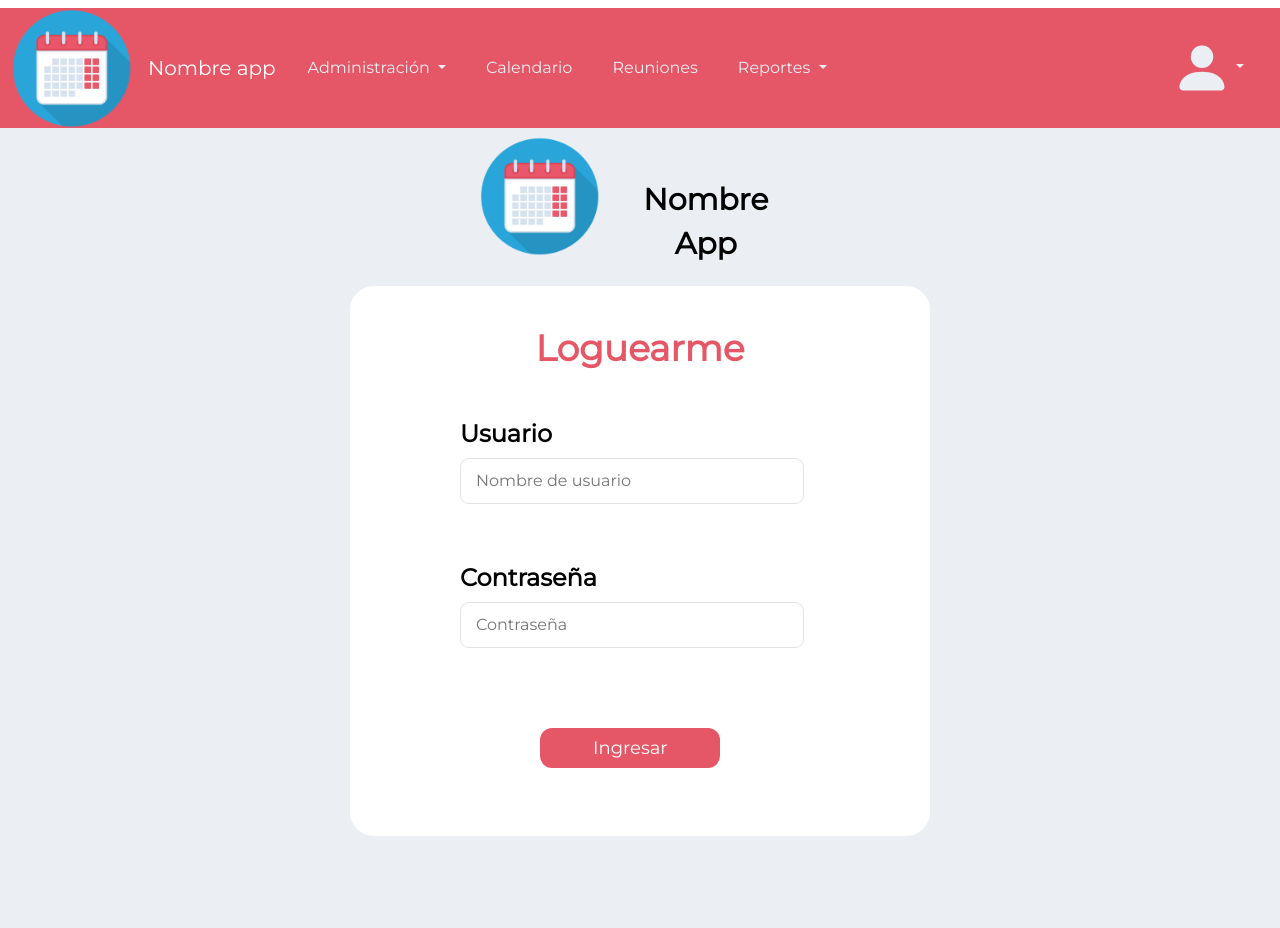
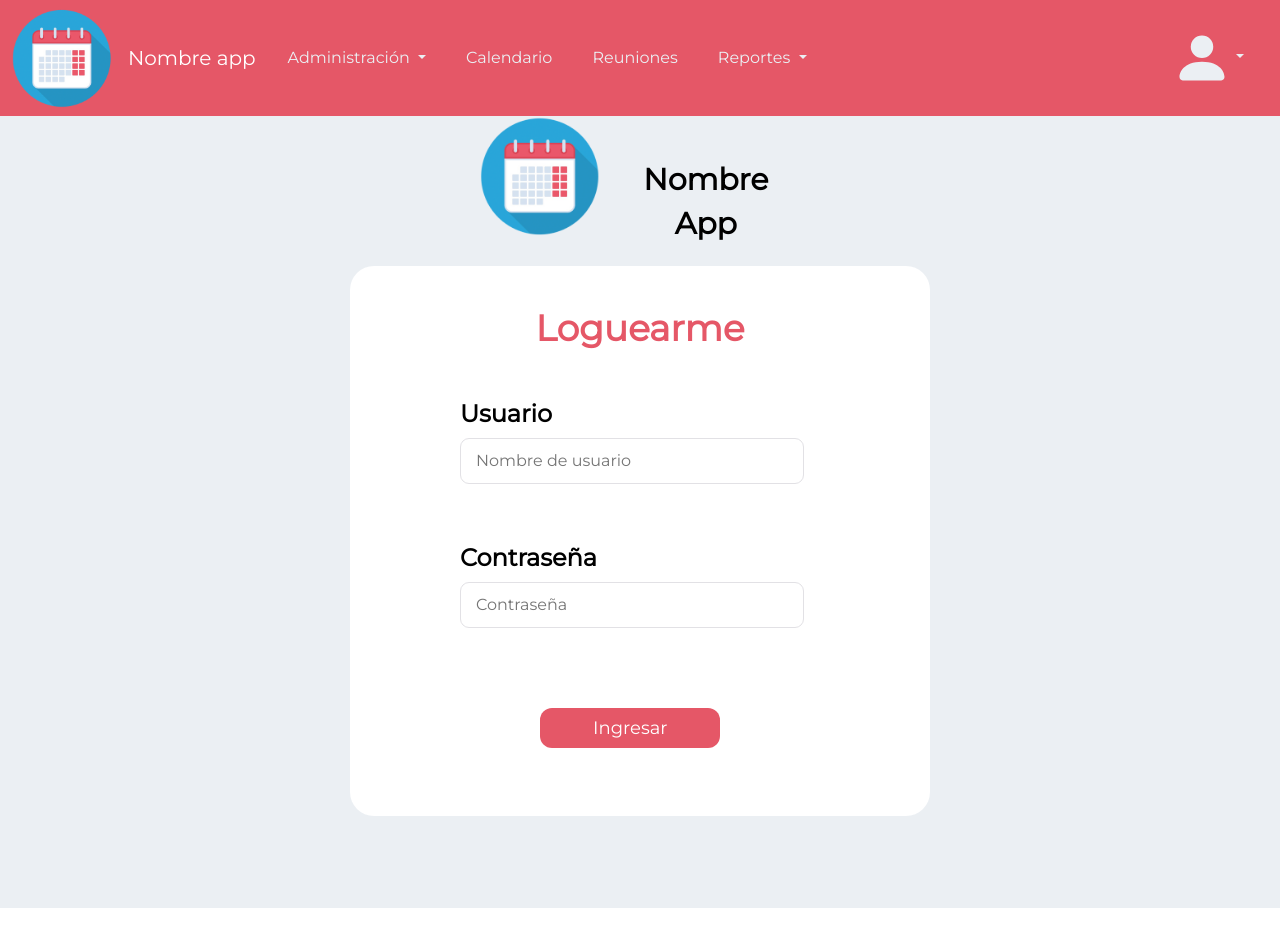
Before and after one commit to FlorNV/tp-final-frontend-g9, an Angular app: page /login in a window 1280 px wide. Built offline with nearby package versions, Linux system fonts and the light colour scheme; what @techiediaries/ngx-qrcode, angular-calendar, ng2-charts would draw is missing.

Commit message:
add fixes

```diff
--- a/src/app/components/header/header.component.css
+++ b/src/app/components/header/header.component.css
@@ -1,6 +1,6 @@
 img{
-    height: 120px;
-    width: 120px;
+    height: 100px;
+    width: 100px;
 }
 svg{
     height: 60px;
--- a/src/app/components/header/header.component.html
+++ b/src/app/components/header/header.component.html
@@ -1,5 +1,5 @@
-<nav class="navbar navbar-expand-lg navbar-light " >
-    <div class="container-fluid  fondo">
+<nav class="navbar navbar-expand-lg navbar-light fondo" >
+    <div class="container-fluid  ">
         <img src="../../../assets/icons/calendario.png" alt="" class="">
 
         <a class="navbar-brand text-white mx-3" href="#">Nombre app</a>
@@ -63,8 +63,8 @@
 <!--Para Participante-->
 
 <!--
-<nav class="navbar navbar-expand-lg navbar-light ">
-    <div class="container-fluid  fondo ">
+<nav class="navbar navbar-expand-lg navbar-light fondo ">
+    <div class="container-fluid  ">
         <img src="../../../assets/icons/calendario.png" alt="">
 
         <a class="navbar-brand text-white mx-3"  href="#">Nombre app</a>
```
